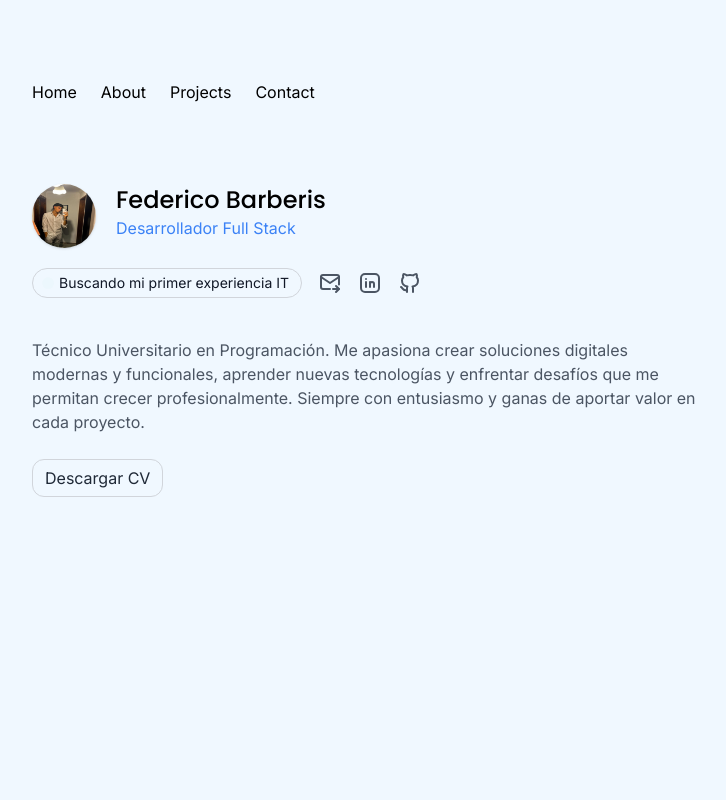
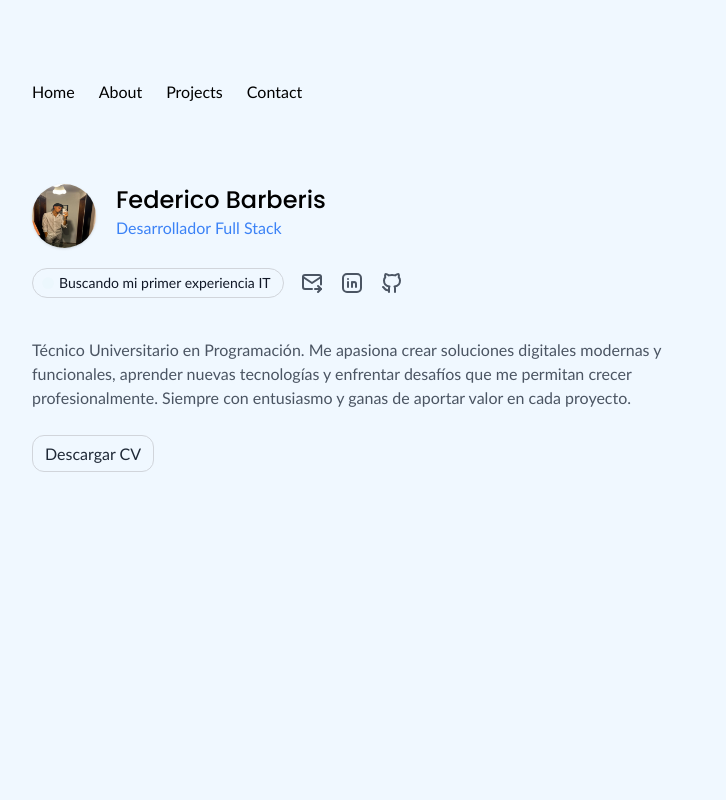
Before and after one commit to Fede-Barberis/Portafolio, a React (Vite) app: page / in a window 1280 px wide. Shown: the top 800 px of the page, without its empty margins (272-998 px from the left). Built offline with nearby package versions, Linux system fonts and the light colour scheme.

Commit message:
Implementacion estilos de letras para Titulos y cuerpos

```diff
--- a/tailwind.config.js
+++ b/tailwind.config.js
@@ -7,7 +7,7 @@ export default {
   theme: {
     extend: {
       fontFamily: {
-        sans: ['Inter', 'sans-serif'],  // Texto principal
+        sans: ['Trebuchet MS', 'sans-serif'],  // Texto principal
         heading: ['Poppins', 'sans-serif'], // Títulos
       }
     },
```
